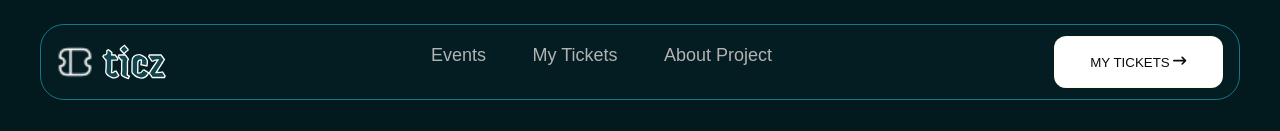
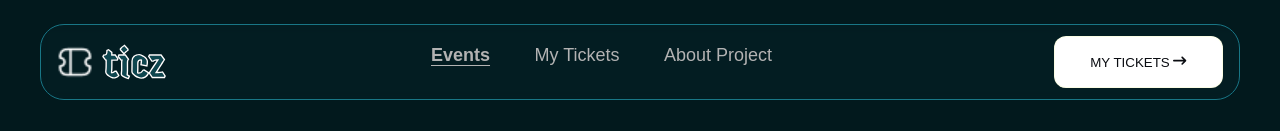
Before and after one commit to S-Rashy/TicketGenerator, a React (Vite) app: page / in a window 1280 px wide. In both pictures the pointer is over the link "Events". Shown: the top 131 px of the page. Built offline with nearby package versions, Linux system fonts and the light colour scheme; a web font is replaced by a local one.

Commit message:
added hover effect

```diff
--- a/src/Components/DetailsForm/DetailsForm.css
+++ b/src/Components/DetailsForm/DetailsForm.css
@@ -47,7 +47,7 @@
   height: 240px;
   gap: 16px;
   border-radius: 32px;
-  padding: 24px;
+  /* padding: 24px; */
   background: rgba(14, 70, 79, 1);
   margin: auto;
   border: 4px solid #24a0b5;
@@ -108,7 +108,7 @@
   border: none;
   color: white;
 }
-@media screen and (max-width: 420px) {
+@media screen and (max-width: 440px) {
   .detailsContainer {
     width: 335px;
     height: 1072px;
--- a/src/Components/Ticket/Ticket.css
+++ b/src/Components/Ticket/Ticket.css
@@ -133,7 +133,7 @@
   width: 290px;
   border: none;
 }
-@media screen and (max-width: 420px) {
+@media screen and (max-width: 440px) {
   .ticketContainer {
     width: 335px;
     height: 1056px;
--- a/src/Components/TicketSelection/Selection.css
+++ b/src/Components/TicketSelection/Selection.css
@@ -145,7 +145,7 @@ hr {
   }
 @media screen and (max-width: 768px) {
 }
-@media screen and (max-width: 420px) {
+@media screen and (max-width: 440px) {
   .selectionContainer {
     width: 335px;
     height: 1165px;
--- a/src/Header/Header.css
+++ b/src/Header/Header.css
@@ -30,6 +30,10 @@
     text-decoration: none;
     font-size: 18px;
   }
+  a:hover{
+    text-decoration: underline;
+    font-weight: 600;
+    text-underline-offset: 4px;}
 }
 .navRight {
   width: 169px;
@@ -55,7 +59,7 @@
     display: none;
   }
 }
-@media screen and (max-width: 420px) {
+@media screen and (max-width: 440px) {
   .header {
     width: 320px;
     height: 68px;
--- a/src/index.css
+++ b/src/index.css
@@ -39,16 +39,24 @@ body {
     font-size: 16px;
     line-height: 24px;
     cursor: pointer;
+    transition: all 0.3s ease;
   }
   .transparentBtn{
     color: #24a0b5;
     border: 1px solid;
   }
+  .transparentBtn:hover{
+    background-color: hsl(189, 87%, 16%);
+  }
   .blueBtn{
     background-color: #24a0b5;
   }
+  .blueBtn:hover{
+    background-color: hsl(189, 67%, 23%);
+
+  }
 }
-@media screen and (max-width: 420px) {
+@media screen and (max-width: 440px) {
   .topText{
     width: 287px;
   height: 40px;
```
